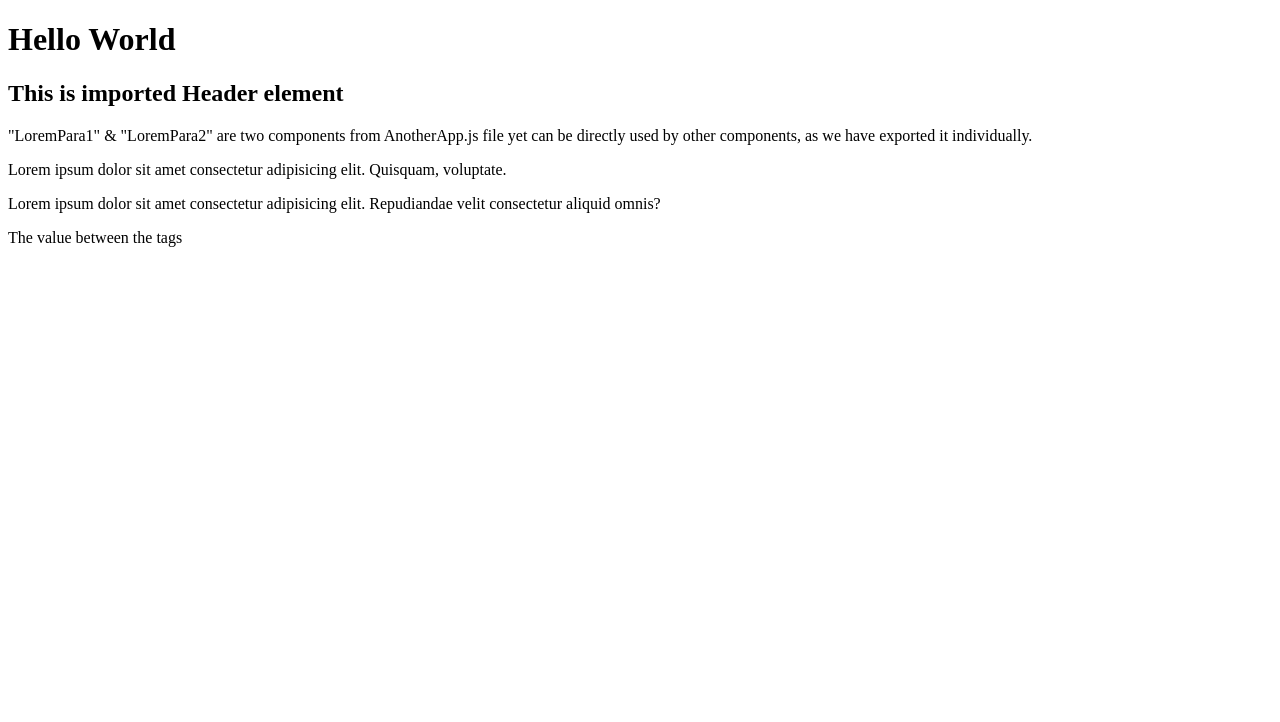
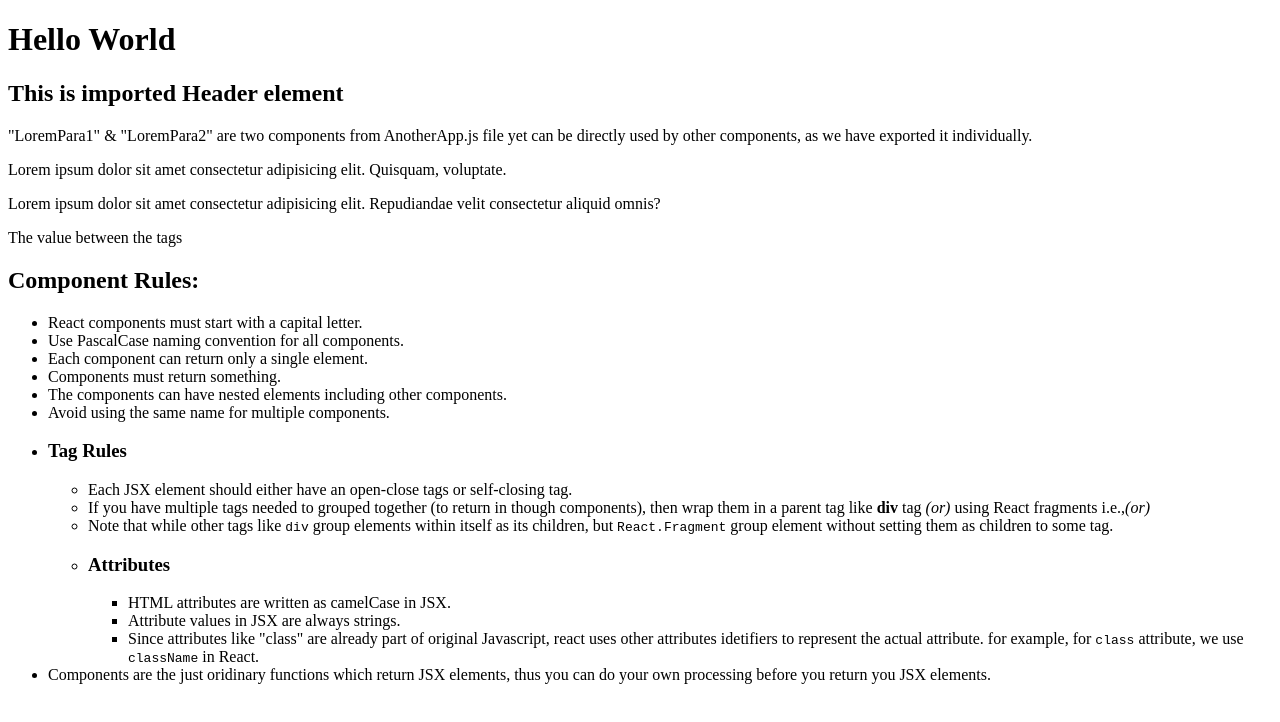
Before and after one commit to iamwatchdogs/Learning-React, a React (Create React App) app: page / in a window 1280 px wide. Shown: the top 722 px of the page. Built offline with nearby package versions, Linux system fonts and the light colour scheme.

Commit message:
Added the imported components

```diff
--- a/src/index.js
+++ b/src/index.js
@@ -1,17 +1,18 @@
-import React from 'react';
-import ReactDOM from 'react-dom/client';
+import React from "react";
+import ReactDOM from "react-dom/client";
 
 // Imported components
-import App from './App';
-import {LoremPara1, LoremPara2, AnotherApp} from './AnotherApp';
-import {BehindTheScenes} from './BehindTheScenes';
+import App from "./App";
+import { LoremPara1, LoremPara2, AnotherApp } from "./AnotherApp";
+import { BehindTheScenes } from "./BehindTheScenes";
+import JSXRules from "./JSXRules";
 
 // Note that Component identifier has Camel casing notion
 function MyFirstComponent() {
     return <h1>Hello World</h1>;
 }
 
-const root = ReactDOM.createRoot(document.getElementById('root'));
+const root = ReactDOM.createRoot(document.getElementById("root"));
 root.render(
     <React.StrictMode>
         <MyFirstComponent />
@@ -20,5 +21,6 @@ root.render(
         <LoremPara1 />
         <LoremPara2 />
         <BehindTheScenes />
+        <JSXRules />
     </React.StrictMode>
 );
```
Lines whose indentation alone changed are shown as unchanged.
